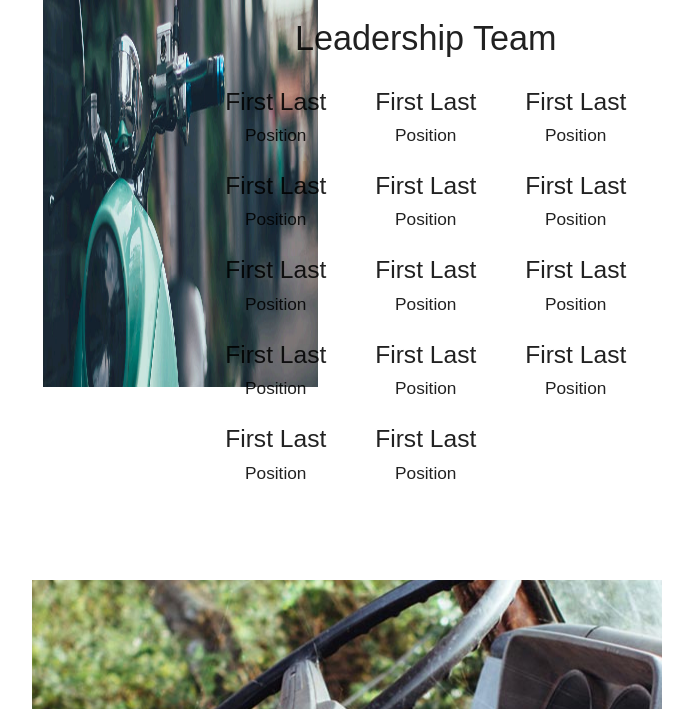
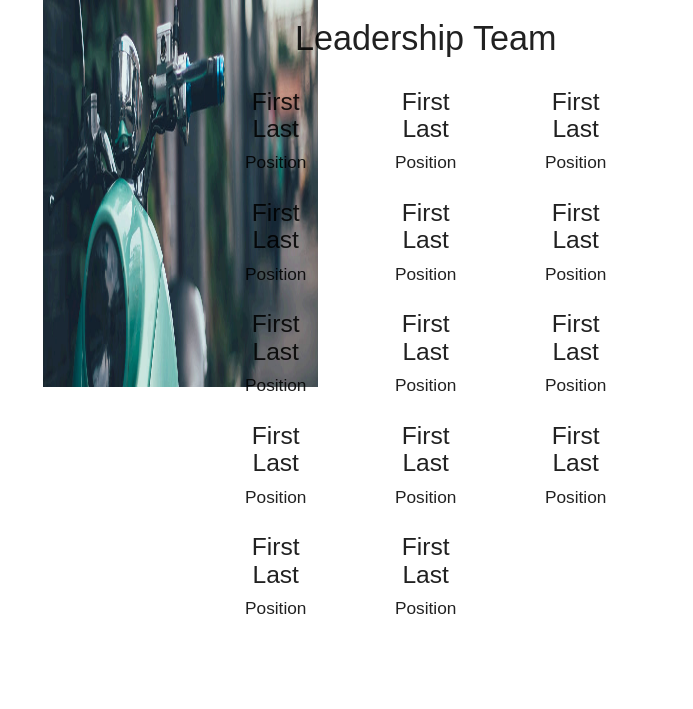
Before and after one commit to sammytu2/mgroup-website, a plain HTML site: page index.html in a window 1280 px wide. Shown: the part 3365-4074 px from the top of the page, without its empty margins (293-986 px from the left). Drawn offline with nearby package versions, Linux system fonts and the light colour scheme.

Commit message:
cleaned up index.html members section code and added highlight hover on the names

```diff
--- a/css/style.css
+++ b/css/style.css
@@ -197,5 +197,13 @@ text-align: center;
 margin-top: -55px;
 }
 .KeyMembers-members{
+
 text-align: center;
 }
+.member:hover{
+  border-radius: 25px;
+background-color:hsl(0, 0%, 66%);
+}
+.member:active{
+  background-color: blue;
+}
--- a/index.html
+++ b/index.html
@@ -139,54 +139,28 @@
 					</div>
 					<div class="KeyMembers-members">
 						<h4>Leadership Team</h1>
-							<div class="col s4">
-								<div class="row"><h5>First Last</h5>
-									<h6>Position</h6>
-								</div>
-								<div class="row"><h5>First Last</h5>
-									<h6>Position</h6>
-								</div>
-								<div class="row"><h5>First Last</h5>
-									<h6>Position</h6>
-								</div>
-								<div class="row"><h5>First Last</h5>
-									<h6>Position</h6>
-								</div>
-								<div class="row"><h5>First Last</h5>
-									<h6>Position</h6>
-								</div>
+							<div class="col s2 offset-s1" >
+								<div class="row"><div class="member"><h5>First Last</h5><h6>Position</h6></div></div>
+								<div class="row"><div class="member"><h5>First Last</h5><h6>Position</h6></div></div>
+								<div class="row"><div class="member"><h5>First Last</h5><h6>Position</h6></div></div>
+								<div class="row"><div class="member"><h5>First Last</h5><h6>Position</h6></div></div>
+								<div class="row"><div class="member"><h5>First Last</h5><h6>Position</h6></div></div>
 							</div>
-							<div class="col s4">
-								<div class="row"><h5>First Last</h5>
-									<h6>Position</h6>
-								</div>
-								<div class="row"><h5>First Last</h5>
-									<h6>Position</h6>
-								</div>
-								<div class="row"><h5>First Last</h5>
-									<h6>Position</h6>
-								</div>
-								<div class="row"><h5>First Last</h5>
-									<h6>Position</h6>
-								</div>
-								<div class="row"><h5>First Last</h5>
-									<h6>Position</h6>
-								</div>
+							<div class="col s2 offset-s2">
+								<div class="row"><div class="member"><h5>First Last</h5><h6>Position</h6></div></div>
+								<div class="row"><div class="member"><h5>First Last</h5><h6>Position</h6></div></div>
+								<div class="row"><div class="member"><h5>First Last</h5><h6>Position</h6></div></div>
+								<div class="row"><div class="member"><h5>First Last</h5><h6>Position</h6></div></div>
+								<div class="row"><div class="member"><h5>First Last</h5><h6>Position</h6></div></div>
 							</div>
-							<div class="col s4">
-								<div class="row"><h5>First Last</h5>
-									<h6>Position</h6>
-								</div>
-								<div class="row"><h5>First Last</h5>
-									<h6>Position</h6>
-								</div>
-								<div class="row"><h5>First Last</h5>
-									<h6>Position</h6>
-								</div>
-								<div class="row"><h5>First Last</h5>
-									<h6>Position</h6>
-								</div>
+							<div class="col s2 offset-s2">
+								<div class="row"><div class="member"><h5>First Last</h5><h6>Position</h6></div></div>
+								<div class="row"><div class="member"><h5>First Last</h5><h6>Position</h6></div></div>
+								<div class="row"><div class="member"><h5>First Last</h5><h6>Position</h6></div></div>
+								<div class="row"><div class="member"><h5>First Last</h5><h6>Position</h6></div></div>
 							</div>
+
+
 					</div>
 				</div>
 
```
